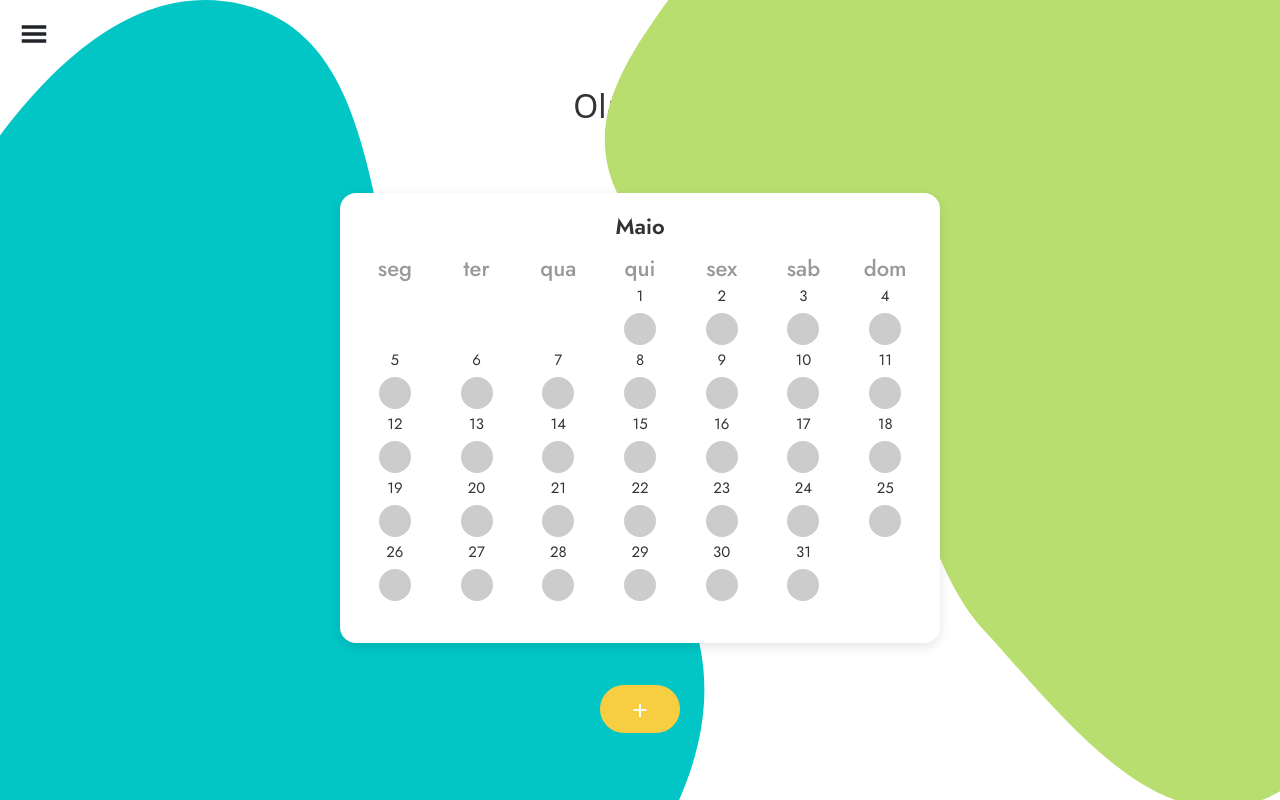
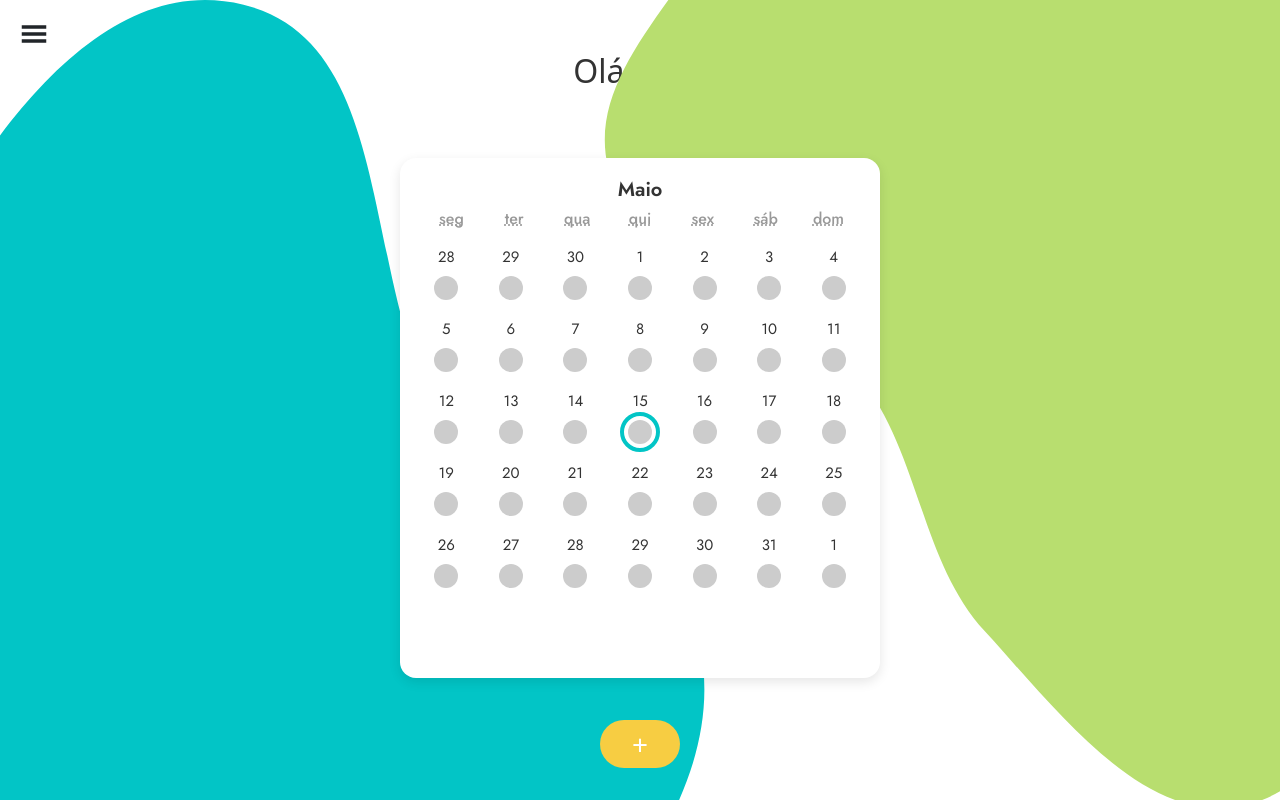
Before and after one commit to LaraSouzx/Moodly, a React (Create React App) app: page / in a window 1280 px wide. Built offline with nearby package versions, Linux system fonts and the light colour scheme.

Commit message:
add: borda dia atual, borda hover outros dias

```diff
--- a/package.json
+++ b/package.json
@@ -11,6 +11,7 @@
     "bootstrap": "^5.3.6",
     "firebase": "^11.7.2",
     "react": "^19.1.0",
+    "react-calendar": "^5.1.0",
     "react-dom": "^19.1.0",
     "react-icons": "^5.5.0",
     "react-router-dom": "^6.30.0",
--- a/src/components/Calendario/Calendario.js
+++ b/src/components/Calendario/Calendario.js
@@ -1,68 +1,42 @@
-import React from "react";
-import "../Calendario/style.css";
-
-const daysOfWeek = ["seg", "ter", "qua", "qui", "sex", "sab", "dom"];
+import React, { useState } from "react";
+import Calendar from "react-calendar";
+import "react-calendar/dist/Calendar.css";
+import "../Calendario/style.css"; // seu CSS customizado
 
 const Calendario = () => {
-  const today = new Date();
-  const currentYear = today.getFullYear();
-  const currentMonth = today.getMonth();
-  const firstDayOfMonth = new Date(currentYear, currentMonth, 1);
-  const lastDayOfMonth = new Date(currentYear, currentMonth + 1, 0);
-  const months = [
-  "Janeiro", "Fevereiro", "Março", "Abril", "Maio", "Junho",
-  "Julho", "Agosto", "Setembro", "Outubro", "Novembro", "Dezembro"
-];
-
-  const startDay = (firstDayOfMonth.getDay() + 6) % 7;
-  const totalDays = lastDayOfMonth.getDate();
-
-  const daysArray = [];
-
-  for (let i = 0; i < startDay; i++) {
-    daysArray.push(null);
-  }
-
-  for (let day = 1; day <= totalDays; day++) {
-    daysArray.push(day);
-  }
-
-  while (daysArray.length % 7 !== 0) {
-    daysArray.push(null);
-  }
-
-  const weeks = [];
-  for (let i = 0; i < daysArray.length; i += 7) {
-    weeks.push(daysArray.slice(i, i + 7));
-  }
+  const [date, setDate] = useState(new Date());
+  const nomeDoMes = date.toLocaleDateString("pt-BR", {
+    month: "long",
+  });
 
   return (
     <div className="calendar-container">
+
+        <div className="calendar-header">
+          <h4 className="month-title">{nomeDoMes}</h4>
+        </div>
+
       <div className="calendar">
-         <h4 className="month-title">{months[currentMonth]}</h4>
-        <div className="header">
-          {daysOfWeek.map((day, index) => (
-            <div key={index} className="day-header">
-              {day}
+        <Calendar
+          onChange={setDate}
+          value={date}
+          locale="pt-BR"
+          calendarType="iso8601"
+          formatShortWeekday={(locale, date) =>
+            date.toLocaleDateString("pt-BR", { weekday: "short" }).slice(0, 3)
+          }
+          tileContent={({ date, view }) =>
+            view === "month" ? (
+            <div className="tile-wrapper">
+              <div className="day-number">{date.getDate()}</div>
+              <div className="circle-border">
+                <div className="day-circle"></div>
+              </div>
             </div>
-          ))}
-        </div>
-        {weeks.map((week, rowIndex) => (
-  <div key={rowIndex} className="week-row">
-    {week.map((day, colIndex) => (
-      <div key={colIndex} className="day-cell">
-        {day ? (
-          <>
-            <div className="day-number">{day}</div>
-            <div className="day-circle"></div>
-          </>
-        ) : (
-          <div className="empty-cell"></div>
-        )}
-      </div>
-    ))}
-  </div>
-))}
+
+            ) : null
+          }
+        />
       </div>
     </div>
   );
--- a/src/components/Calendario/style.css
+++ b/src/components/Calendario/style.css
@@ -1,75 +1,146 @@
 /* Importa a fonte Jost do Google Fonts */
 @import url('https://fonts.googleapis.com/css2?family=Jost:wght@300;400;500;600;700&display=swap');
 
-/* Contêiner principal do calendário (caixa branca com sombra e bordas arredondadas) */
+/* Container externo do calendário */
 .calendar-container {
   background-color: white;
   box-shadow: 0 4px 12px rgba(0, 0, 0, 0.1);
   padding: 20px;
   border-radius: 16px;
-  width: 600px;
-  height: 450px;
+  width: 60vh;
+  height: 65vh;
+  max-width: 600px;
   margin: 40px auto;
-  z-index: 1;
+  font-family: 'Jost', sans-serif;
+    position: relative;      /* <- permite usar z-index */
+  z-index: 10;
+}
+
+/* Wrapper do componente de calendário */
+.calendar {
+  width: 100%;
+}
+
+/* Calendário base (nativo do react-calendar) */
+.react-calendar {
+  width: 100%;
+  border: none;
+  background: none;
+  z-index: 3;
   font-family: 'Jost', sans-serif;
 }
 
-/* Área interna do calendário (estrutura geral de colunas e linhas) */
-.calendar {
-  display: flex;
-  flex-direction: column;
-  width: 100%;
-  height: 100%;
+/* Layout em grid dos dias do mês */
+.react-calendar__month-view__days {
+  display: grid !important;
+  grid-template-columns: repeat(7, 1fr);
+  gap: 12px;
+  margin-top: 20px;
 }
 
-/* Linha do cabeçalho (dias da semana) e linhas de semanas (com os dias do mês) */
-.header, .week-row {
-  display: grid;
-  grid-template-columns: repeat(7, 1fr); /* 7 colunas (1 por dia da semana) */
-  gap: 12px;
+/* Cabeçalhos dos dias da semana (seg, ter...) */
+.react-calendar__month-view__weekdays {
   text-align: center;
-}
-
-/* Cabeçalho de cada dia da semana (ex: seg, ter, qua...) */
-.day-header {
-  font-size: 22px; /* Fonte maior como solicitado */
+  text-transform: lowercase;
+  font-size: 16px;
   color: #999;
   font-weight: 500;
 }
 
-/* Célula de um único dia (contém o número e o círculo embaixo) */
-.day-cell {
+.react-calendar__month-view__weekdays__weekday {
+  padding: 0 0;
+}
+
+/* Oculta a navegação do calendário (setas) */
+.react-calendar__navigation {
+  display: none;
+}
+
+/* Oculta os números padrões do react-calendar */
+.react-calendar__tile abbr {
+  display: none;
+}
+
+/* Célula do calendário */
+.react-calendar__tile {
+  background: none;
+  text-align: center;
+  height: 60px;
+  padding: 0;
+}
+
+/* Dia selecionado */
+.react-calendar__tile--active {
+   background: none !important;
+  color: inherit;
+}
+
+/* Layout customizado dos dias */
+.tile-wrapper {
   display: flex;
   flex-direction: column;
   align-items: center;
-  gap: 6px;
-  min-height: 64px; /* garante alinhamento vertical */
+  gap: 2px;
 }
 
-/* Número do dia do mês (aparece acima do círculo) */
+/* Número do dia (em cima) */
 .day-number {
   font-size: 15px;
+  font-weight: 400;
   color: #333;
-  font-weight: 400;
 }
 
-/* Círculo cinza abaixo do número (representa o "marcador" visual) */
+/* Bolinha cinza abaixo do número */
 .day-circle {
-  width: 32px;
-  height: 32px;
+  width: 40px;
+  height: 40px;
   background-color: #ccc;
   border-radius: 50%;
 }
 
-/* Espaço vazio para manter alinhamento nos dias em branco (antes/depois do mês) */
-.empty-cell {
-  height: 64px;
+
+/* Contorno da bolinha com espaço interno */
+.circle-border {
+  padding: 4px;
+  border: 4px solid transparent;
+  border-radius: 50%;
+  transition: border 0.2s ease;
+}
+
+.react-calendar__tile--active .circle-border {
+  border-color: #02C5C6; /* só adiciona a borda verde no dia ativo */
+}
+
+
+/* Hover em qualquer outro dia – borda preta */
+.react-calendar__tile:hover .circle-border {
+  border-color: grey; /* borda preta */
+}
+
+.day-circle {
+  width: 24px;
+  height: 24px;
+  background-color: #ccc;
+  border-radius: 50%;
+}
+
+.calendar-header {
+  text-align: center;
+  margin-bottom: 8px;
 }
 
 .month-title {
-  font-size: 22px;
+  font-size: 20px;
   font-weight: 600;
-  text-align: center;
-  margin-bottom: 12px; /* espaço menor abaixo do título */
   color: #333;
+  text-transform: capitalize;
+
 }
+
+.react-calendar__tile {
+  background: none !important;
+}
+
+.react-calendar__tile:hover {
+  background: none !important;
+}
--- a/src/pages/dashboard/Dashboard.js
+++ b/src/pages/dashboard/Dashboard.js
@@ -4,7 +4,8 @@ import { useNavigate } from "react-router-dom";
 import { GiHamburgerMenu } from 'react-icons/gi';
 import {Menu } from '../../components/menu/Menu';
 import React, { useState } from 'react';
-import {SaudacaoUsuario} from '../../components/SaudacaoUsuario/SaudacaoUsuario';
+import { SaudacaoUsuario } from '../../components/SaudacaoUsuario/SaudacaoUsuario';
+
 
 
 export function Dashboard() {
```
Also changed, not shown: public/manifest.json, 1 other file (tests, documents, lock files or other folders).
